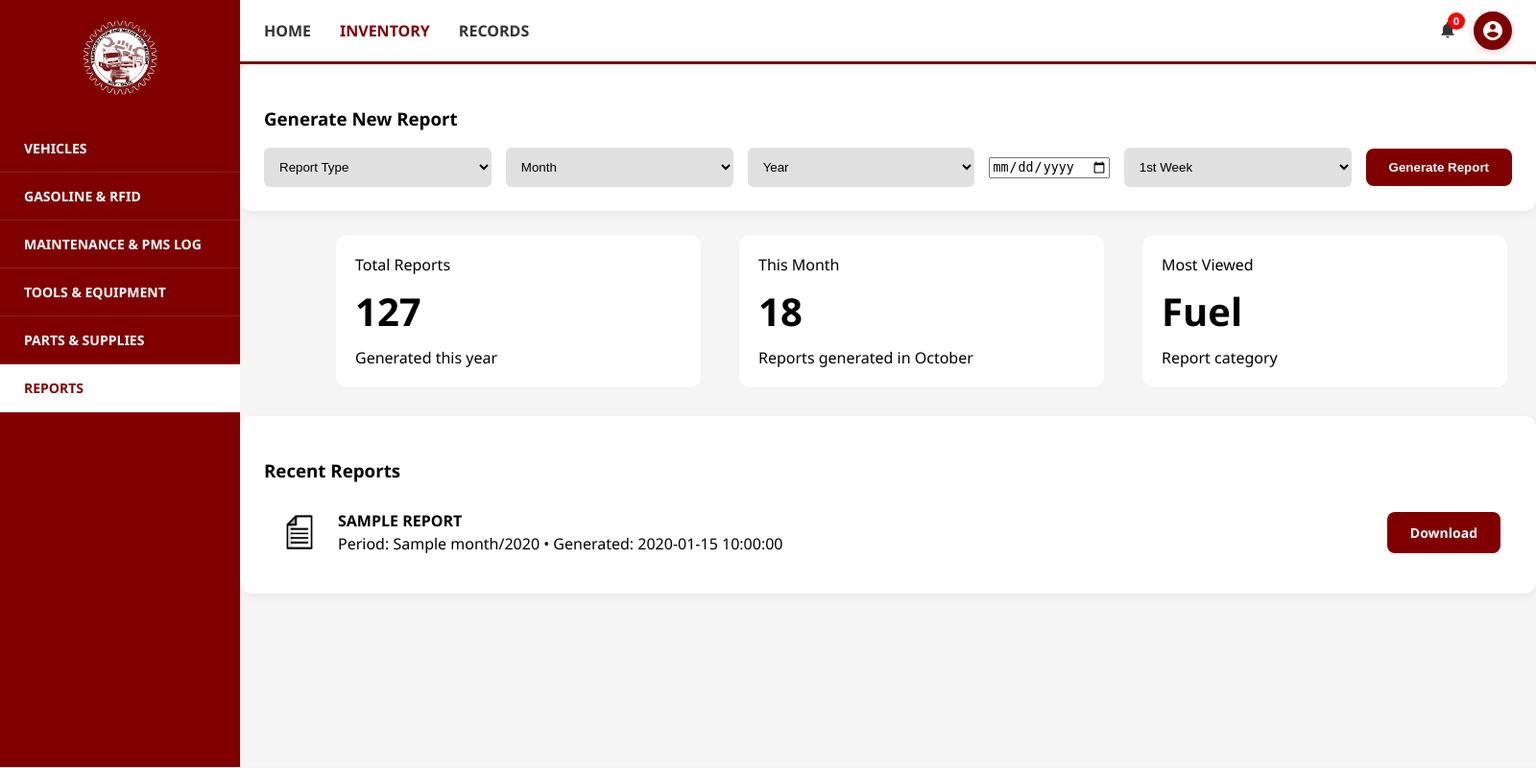
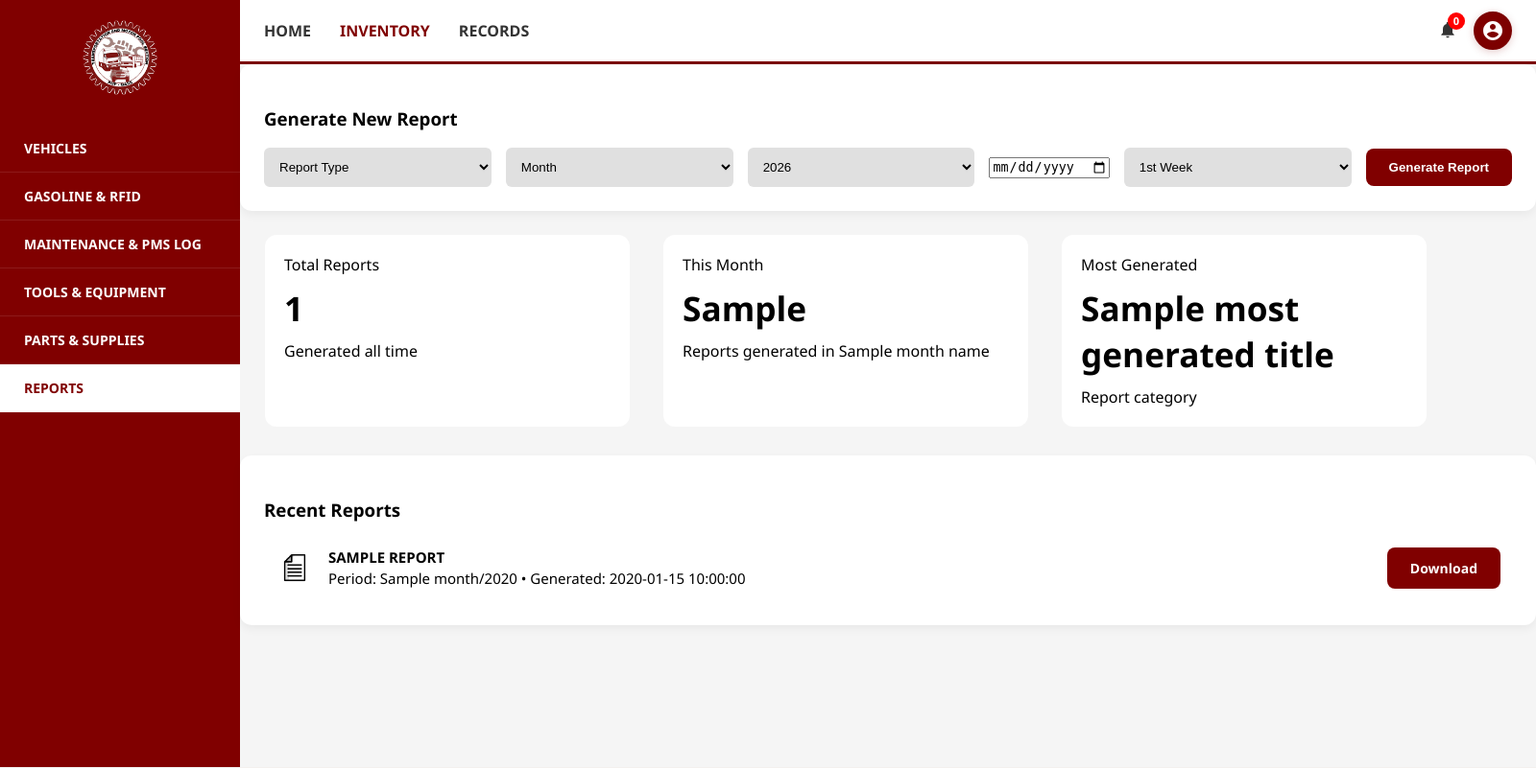
Before and after one commit to silvestrejenna/motor-pool, a Flask app: template templates/reports.html in a window 1600 px wide. Shown: the top 801 px of the page at 96% size. Run offline with Flask 3, Linux system fonts and the light colour scheme; the visitor is signed in with stand-in values (Sample User, id 1); the template is opened without the code that fills it: most values are stand-ins (such as "Sample title", 1, 10 or a date in 2020); data that the repository does not hold is empty; some libraries are stand-ins or nearby versions.

Commit message:
fixed reports options and automate the cards

```diff
--- a/static/css/reports.css
+++ b/static/css/reports.css
@@ -23,9 +23,9 @@ select {
 .stats-grid {
   display: grid;
   grid-template-columns: repeat(3, 380px);
-  gap: 40px;
+  gap: 35px;
   margin-bottom: 30px;
-  margin-left: 100px;
+  margin-left: 26px;
 }
 
 .stat-card {
@@ -37,7 +37,7 @@ select {
 
 .stat-card .value {
   display: block;
-  font-size: 2.5rem;
+  font-size: 2.2rem;
   font-weight: bold;
   margin: 10px 0;
 }
@@ -49,6 +49,7 @@ select {
   border-bottom: 1px solid var(--border-color);
   padding: 8px 12px; /* reduce internal spacing */
   margin-bottom: 6px;
+  font-size: 15px;
 }
 
 .report-info {
@@ -78,8 +79,8 @@ select {
 }
 
 .file-icon {
-  width: 50px; /* 👈 adjust this (24–36px is ideal) */
-  height: 50px;
+  width: 40px; /* 👈 adjust this (24–36px is ideal) */
+  height: 40px;
   object-fit: contain;
 }
 
--- a/static/js/reports.js
+++ b/static/js/reports.js
@@ -170,3 +170,17 @@ document.addEventListener("DOMContentLoaded", () => {
     }
   });
 });
+
+document.addEventListener("DOMContentLoaded", () => {
+  const yearSelect = document.getElementById("reportYear");
+  const currentYear = new Date().getFullYear();
+
+  for (let year = currentYear + 1; year >= 2020; year--) {
+    const option = document.createElement("option");
+    option.value = year;
+    option.textContent = year;
+    yearSelect.appendChild(option);
+  }
+
+  yearSelect.value = currentYear;
+});
--- a/templates/reports.html
+++ b/templates/reports.html
@@ -101,14 +101,21 @@
             <select id="reportMonth" name="month">
               <option value="" disabled selected>Month</option>
               <option value="1">January</option>
-              ...
+              <option value="2">February</option>
+              <option value="3">March</option>
+              <option value="4">April</option>
+              <option value="5">May</option>
+              <option value="6">June</option>
+              <option value="7">July</option>
+              <option value="8">August</option>
+              <option value="9">September</option>
+              <option value="10">October</option>
+              <option value="11">November</option>
+              <option value="12">December</option>
             </select>
 
             <select id="reportYear" name="year">
               <option value="" disabled selected>Year</option>
-              <option value="2024">2024</option>
-              <option value="2025">2025</option>
-              <option value="2026">2026</option>
             </select>
 
             <input type="date" name="monitoring_date" />
@@ -128,17 +135,19 @@
       <section class="stats-grid">
         <div class="stat-card">
           <span class="label">Total Reports</span>
-          <span class="value">127</span>
-          <span class="subtext">Generated this year</span>
+          <span class="value">{{ total_reports }}</span>
+          <span class="subtext">Generated all time</span>
         </div>
         <div class="stat-card">
           <span class="label">This Month</span>
-          <span class="value">18</span>
-          <span class="subtext">Reports generated in October</span>
+          <span class="value">{{ reports_this_month }}</span>
+          <span class="subtext">
+            Reports generated in {{ month_name }}
+          </span>
         </div>
         <div class="stat-card">
-          <span class="label">Most Viewed</span>
-          <span class="value">Fuel</span>
+          <span class="label">Most Generated</span>
+          <span class="value">{{ most_generated_title }}</span>
           <span class="subtext">Report category</span>
         </div>
       </section>
```
